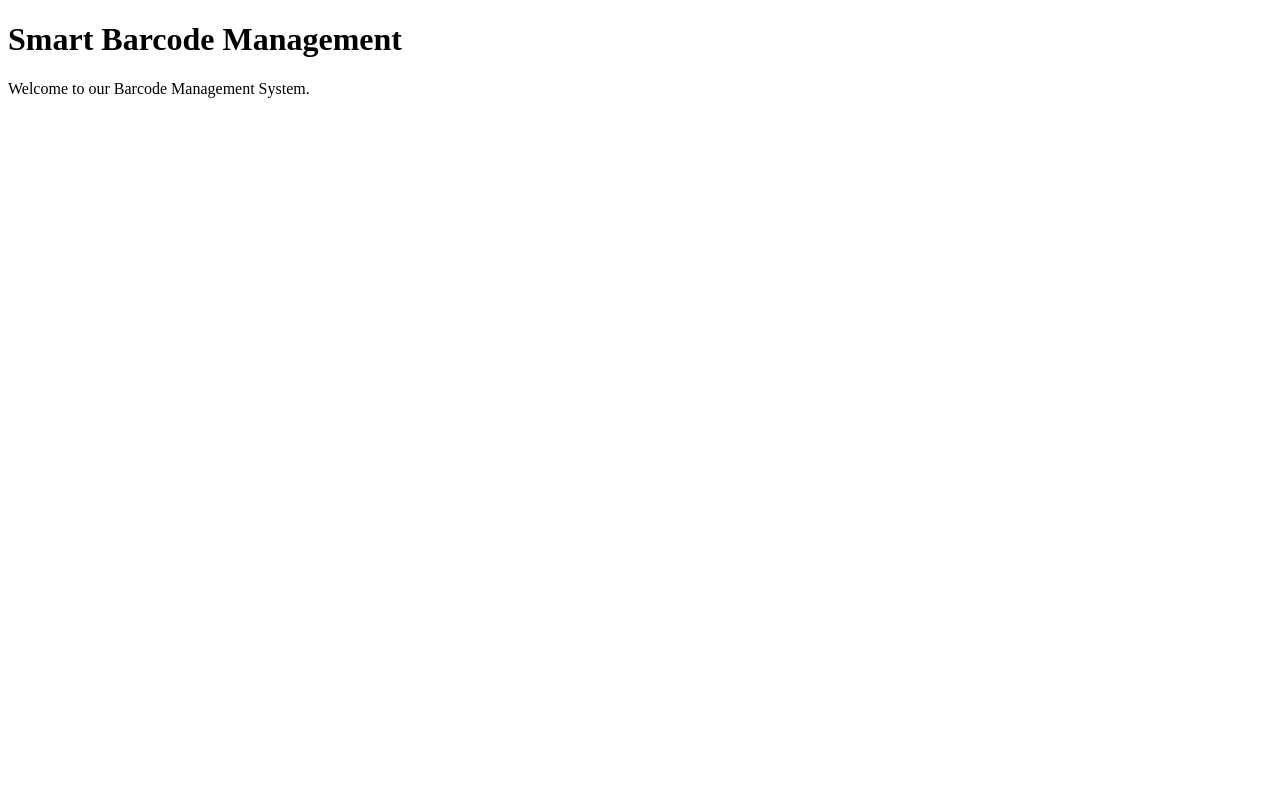
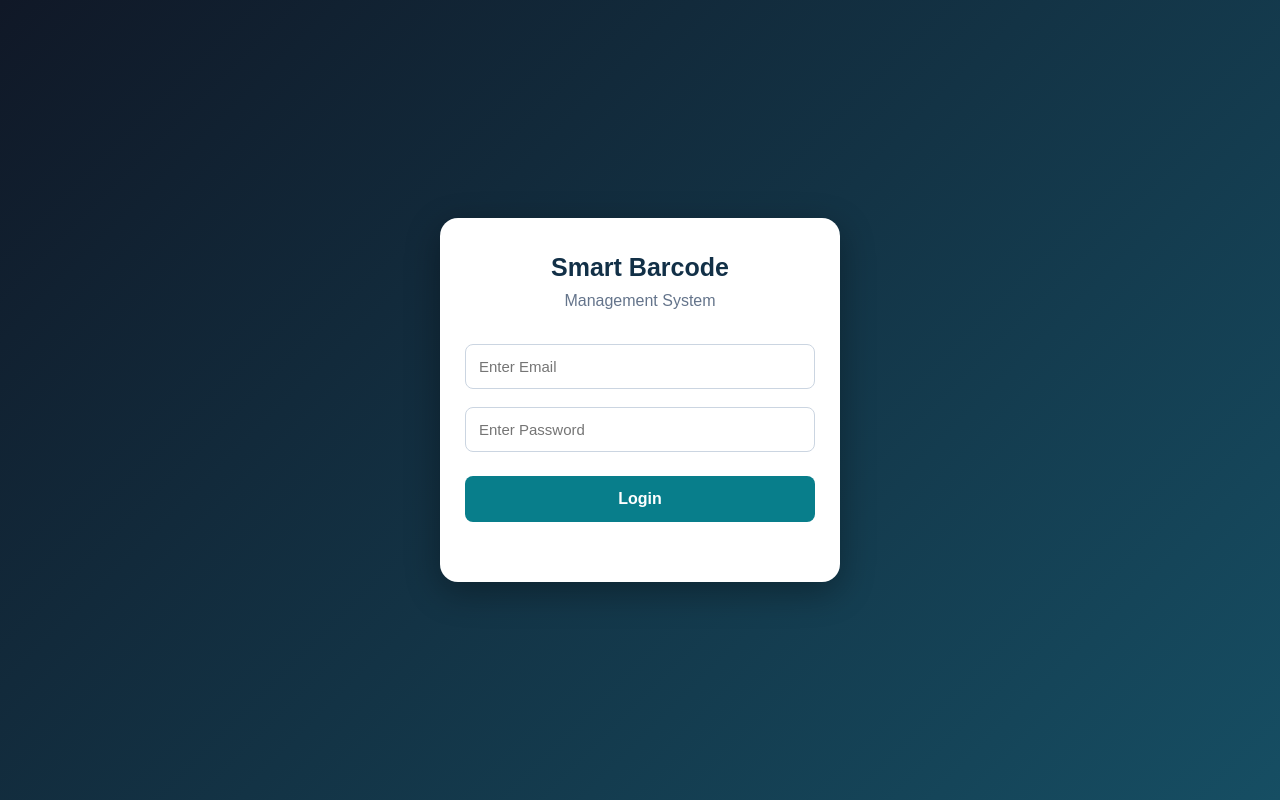
Before and after one commit to marimarishankar8-pixel/smart-barcode-management, a plain HTML site: page index.html in a window 1280 px wide. Drawn offline with Linux system fonts and the light colour scheme.

Commit message:
Update index.html

```diff
--- a/index.html
+++ b/index.html
@@ -5,9 +5,36 @@
   <meta charset="UTF-8">
   <meta name="viewport" content="width=device-width, initial-scale=1.0">
   <title>Smart Barcode Management</title>
+  <link rel="stylesheet" href="style.css">
 </head>
 <body>
-  <h1>Smart Barcode Management</h1>
-  <p>Welcome to our Barcode Management System.</p>
+
+  <div class="login-box">
+    <h1>Smart Barcode</h1>
+    <p>Management System</p>
+
+    <form id="loginForm">
+      <input
+        type="email"
+        id="email"
+        placeholder="Enter Email"
+        required
+      >
+
+      <input
+        type="password"
+        id="password"
+        placeholder="Enter Password"
+        required
+      >
+
+      <button type="submit">Login</button>
+    </form>
+
+    <p id="message"></p>
+  </div>
+
+  <script type="module" src="app.js"></script>
+
 </body>
 </html>
```
